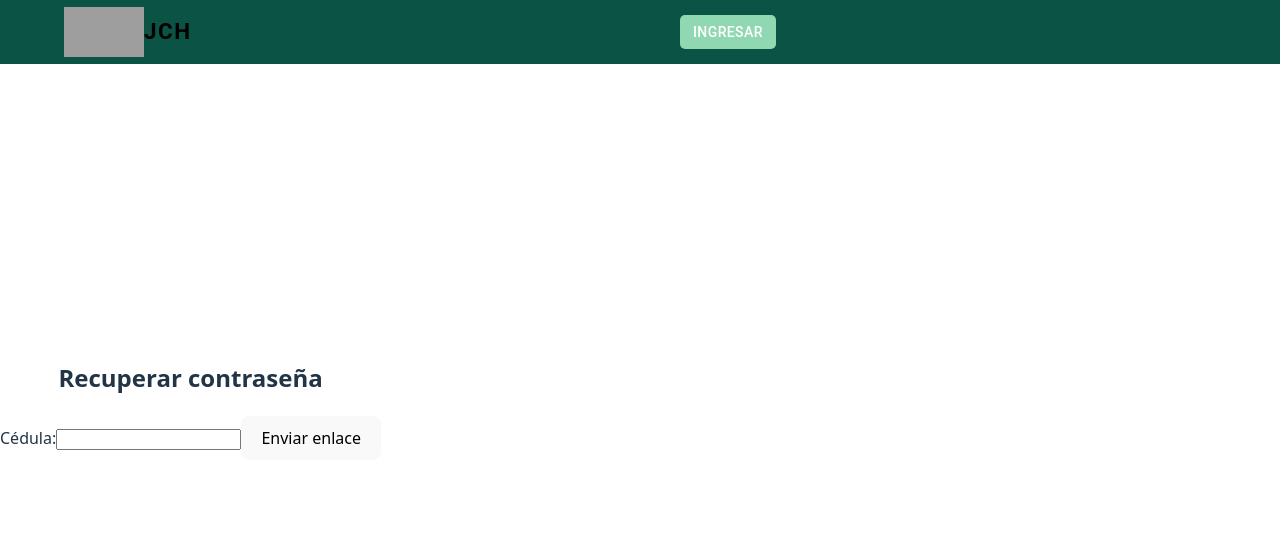
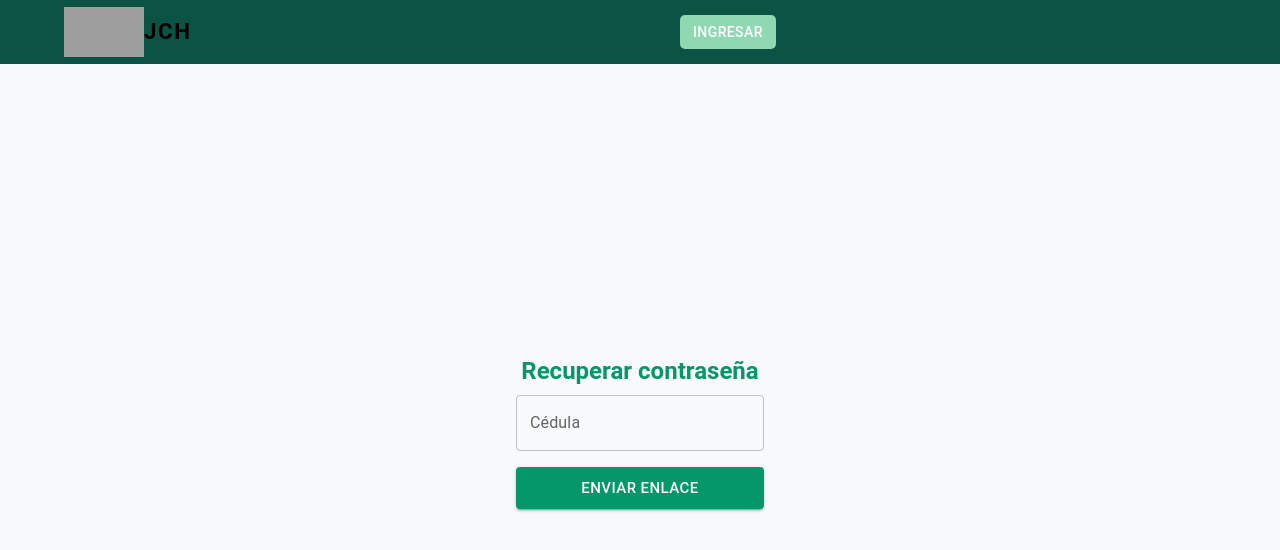
Before and after one commit to alexmeneses1996/JCH_Develop, a React (Vite) app: page /olvide-mi-clave in a window 1280 px wide. Shown: the top 550 px of the page. Built offline with nearby package versions, Linux system fonts and the light colour scheme; grey boxes are pictures that could not be loaded; some icons are missing.

Commit message:
Con restablecimiento de contraseña

```diff
--- a/src/components/OlvideMiClave.jsx
+++ b/src/components/OlvideMiClave.jsx
@@ -2,6 +2,8 @@
 
 import { useState } from "react";
 import { requestPasswordReset } from "../helppers/requestPasswordReset";
+import { Box, Button, Container, TextField, Typography } from "@mui/material";
+import { bg_boton } from "../styled/styled";
 
 function OlvideMiClave() {
     const [cedula, setCedula] = useState("");
@@ -10,34 +12,72 @@ function OlvideMiClave() {
 
     const handleSubmit = async (e) => {
         e.preventDefault();
+
+        if (cedula.trim() === "") {
+            setMensaje("Por favor ingresa tu cédula.");
+            return;
+        }
+
+        //validar que
+        if (cedula.trim() === "") {
+            setMensaje("Por favor ingresa tu cédula.");
+            return;
+        }
         setCargando(true);
         setMensaje(null);
 
         const result = await requestPasswordReset(cedula);
+
         setCargando(false);
         setMensaje(result.message);
     };
 
     return (
-    <div style={{ maxWidth: "400px", margin: "auto" }}>
-      <h2>Recuperar contraseña</h2>
+        <Container
+            maxWidth={false}
+            disableGutters
+            sx={{
+                width: "100vw",
+                height: "100vh",
+                backgroundColor: "rgb( 248, 249, 250)",
+                display: "flex",
+                alignItems: "flex-start",
+                justifyContent: "center",
+                paddingTop: "64px",
+                margin: "0px",
+            }}
+        >
+            <div style={{ margin: "auto" }}>
+                <Typography
+                    sx={{ color: bg_boton }}
+                    variant="h5"
+                    gutterBottom
+                    fontWeight="bold"
+                >
+                    Recuperar contraseña
+                </Typography>
                 <form onSubmit={handleSubmit}>
-        <label>
-          Cédula:
-          <input
-            type="text"
+                    <Box display="flex" flexDirection="column" gap={2}>
+                        <TextField
+                            fullWidth
+                            label="Cédula"
                             value={cedula}
                             onChange={(e) => setCedula(e.target.value)}
-            required
                         />
-        </label>
-        <button type="submit" disabled={cargando}>
+
+                        <Button sx={{ backgroundColor: bg_boton }}
+                            variant="contained"
+                            color="primary"
+                            type="submit"
+                            size="large" disabled={cargando}>
                             {cargando ? "Enviando..." : "Enviar enlace"}
-        </button>
+                        </Button>
+                    </Box>
                 </form>
 
                 {mensaje && <p>{mensaje}</p>}
             </div>
+        </Container>
     );
 }
 
--- a/src/components/ResetPassword.jsx
+++ b/src/components/ResetPassword.jsx
@@ -1,17 +1,36 @@
-
-// src/pages/reset-password.jsx
-import { useState } from "react";
+import React, { useState } from "react";
+import { Container, Paper, TextField, Button, Typography, Box } from "@mui/material";
 import { useSearchParams } from "react-router-dom";
+import { bg_boton } from "../styled/styled";
 
 export default function ResetPasswordPage() {
     const [params] = useSearchParams();
     const token = params.get("token");
 
     const [password, setPassword] = useState("");
+    const [confirmPassword, setConfirmPassword] = useState("");
     const [mensaje, setMensaje] = useState(null);
+    const [error, setError] = useState(null);
 
     const handleSubmit = async (e) => {
         e.preventDefault();
+        setMensaje(null);
+        setError(null);
+
+        if (!password || !confirmPassword) {
+            setError("Por favor completa ambos campos.");
+            return;
+        }
+
+        if (password.length < 6) {
+            setError("La contraseña debe tener al menos 6 caracteres.");
+            return;
+        }
+
+        if (password !== confirmPassword) {
+            setError("Las contraseñas no coinciden.");
+            return;
+        }
 
         const res = await fetch("/api/reset-password", {
             method: "POST",
@@ -24,22 +43,69 @@ export default function ResetPasswordPage() {
     };
 
     return (
-    <div style={{ padding: 20 }}>
+        <Container
+            maxWidth={false}
+            disableGutters
+            sx={{
+                width: "100vw",
+                height: "100vh",
+                backgroundColor: "rgb(248, 249, 250)",
+                display: "flex",
+                flexDirection: "column",
+                alignItems: "center",
+                justifyContent: "center",
+            }}
+        >
+
+
             <h2>Restablecer contraseña</h2>
+            <Paper elevation={5} sx={{ width: "90%", maxWidth: 400, padding: "2rem", margin: 0 }}>
                 <form onSubmit={handleSubmit}>
-        <input
+                    <TextField
+                        fullWidth
+                        label="Nueva contraseña"
                         type="password"
-          placeholder="Nueva contraseña"
                         value={password}
                         onChange={(e) => setPassword(e.target.value)}
-          required
+                        margin="normal"
+                        error={!!error && (password.length < 6 || password !== confirmPassword)}
+                        helperText={error}
                     />
-        <button type="submit">Actualizar</button>
+                    <TextField
+                        fullWidth
+                        label="Confirmar contraseña"
+                        type="password"
+                        value={confirmPassword}
+                        onChange={(e) => setConfirmPassword(e.target.value)}
+                        margin="normal"
+                        error={!!error && password !== confirmPassword}
+                        helperText={error}
+                    />
+                    <Button fullWidth type="submit" variant="contained" color="primary"
+                        sx={{ backgroundColor: bg_boton }} size="large">
+                        Actualizar contraseña
+                    </Button>
                 </form>
-      {mensaje && <p>{mensaje}</p>}
-    </div>
+
+                {mensaje && (
+                    <Typography variant="body2" color="success.main" mt={2}>
+                        {mensaje}
+                    </Typography>
+                )}
+
+            </Paper>
+            <Box sx={{ margin: 0 }}>
+                <img
+                    src="https://res.cloudinary.com/dqgbna4ni/image/upload/v1749935686/logo_xnitmu.png"
+                    alt="Logo"
+                    style={{ width: "200px", height: "250px" }}
+                />
+
+            </Box>
+        </Container>
     );
 }
+
 
 
 // src/routes/ResetPassword.jsx
@@ -120,3 +186,68 @@ function ResetPassword() {
 
 export default ResetPassword;
 */
+
+
+
+
+/*// src/pages/reset-password.jsx
+import { Container, Paper } from "@mui/material";
+import { useState } from "react";
+import { useSearchParams } from "react-router-dom";
+
+export default function ResetPasswordPage() {
+    const [params] = useSearchParams();
+    const token = params.get("token");
+
+    const [password, setPassword] = useState("");
+    const [mensaje, setMensaje] = useState(null);
+
+    const handleSubmit = async (e) => {
+        e.preventDefault();
+
+        const res = await fetch("/api/reset-password", {
+            method: "POST",
+            headers: { "Content-Type": "application/json" },
+            body: JSON.stringify({ token, nuevaClave: password }),
+        });
+
+        const data = await res.json();
+        setMensaje(data.mensaje || data.error);
+    };
+
+    return (
+        <Container
+            maxWidth={false}
+            disableGutters
+            sx={{
+                width: "100vw",
+                height: "100vh",
+                backgroundColor: "rgb( 248, 249, 250)",
+                display: "flex",
+                flexDirection: "column",
+                alignItems: "center",
+                justifyContent: "center",
+                padding: "0px",
+                margin: "0px",
+            }}
+        >
+
+                <h2>Restablecer contraseña</h2>
+                <Paper elevation={5} sx={{ width: "30%", padding: "2rem" }}>
+                    <form onSubmit={handleSubmit}>
+                        <input
+                            type="password"
+                            placeholder="Nueva contraseña"
+                            value={password}
+                            onChange={(e) => setPassword(e.target.value)}
+                            required
+                        />
+
+                        <button type="submit">Actualizar</button>
+                    </form>
+                    {mensaje && <p>{mensaje}</p>}
+                </Paper>
+
+        </Container>
+    );
+}*/
--- a/src/routes/AppRoutes.jsx
+++ b/src/routes/AppRoutes.jsx
@@ -28,7 +28,7 @@ const AppRoutes = () => {
 
 
 
-    const routeSinNavbar = ["/login", "/registrar","/cambiar_password"]
+    const routeSinNavbar = ["/login", "/registrar","/reset-password"]
     const location = useLocation()
     const navegate = useNavigate()
     const [autenticacion, setAutenticacion] = useState()
```
Also changed, not shown: api/request-password-reset.js (+44 -42 lines). Lines whose indentation alone changed are shown as unchanged.
